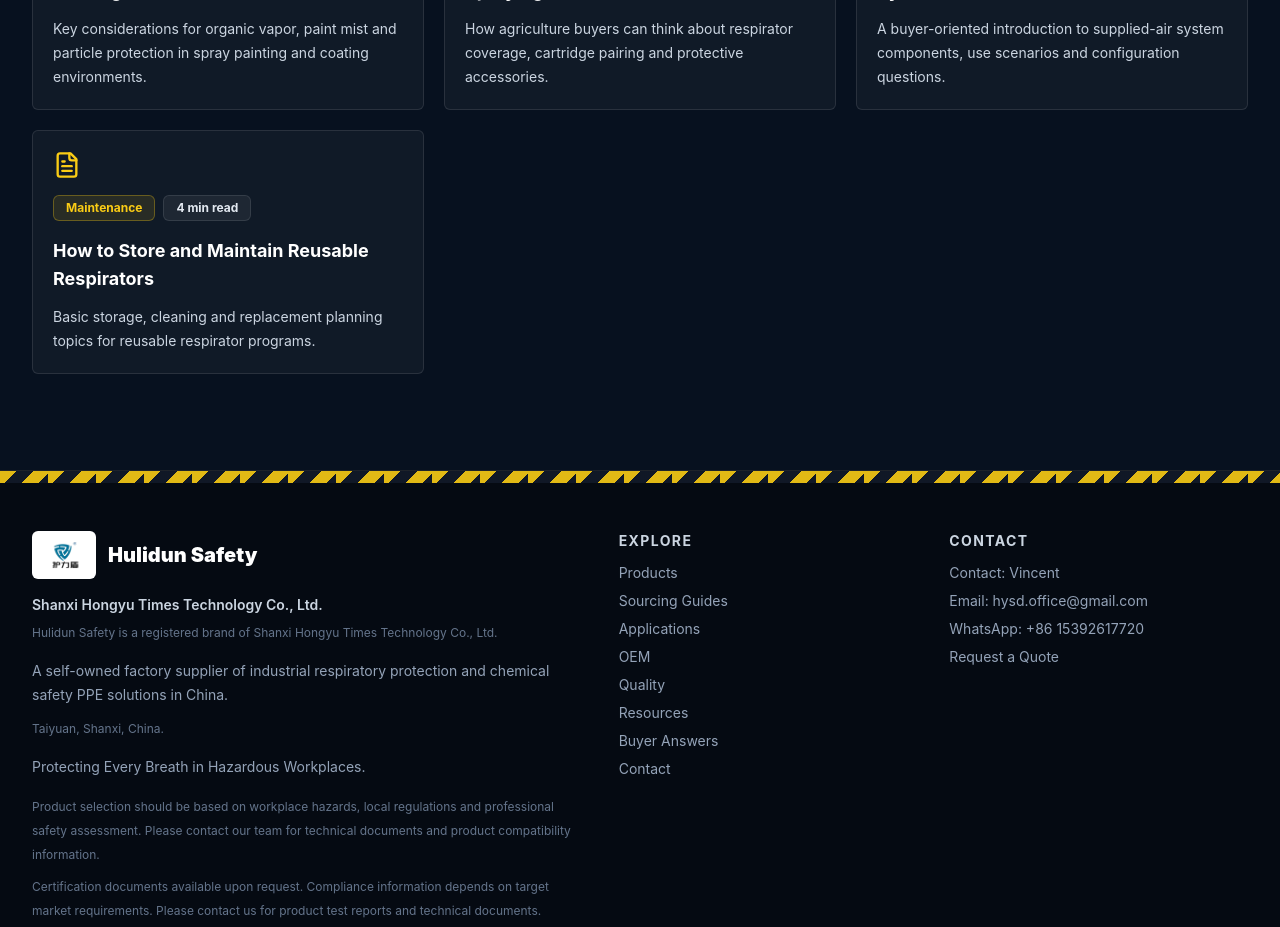
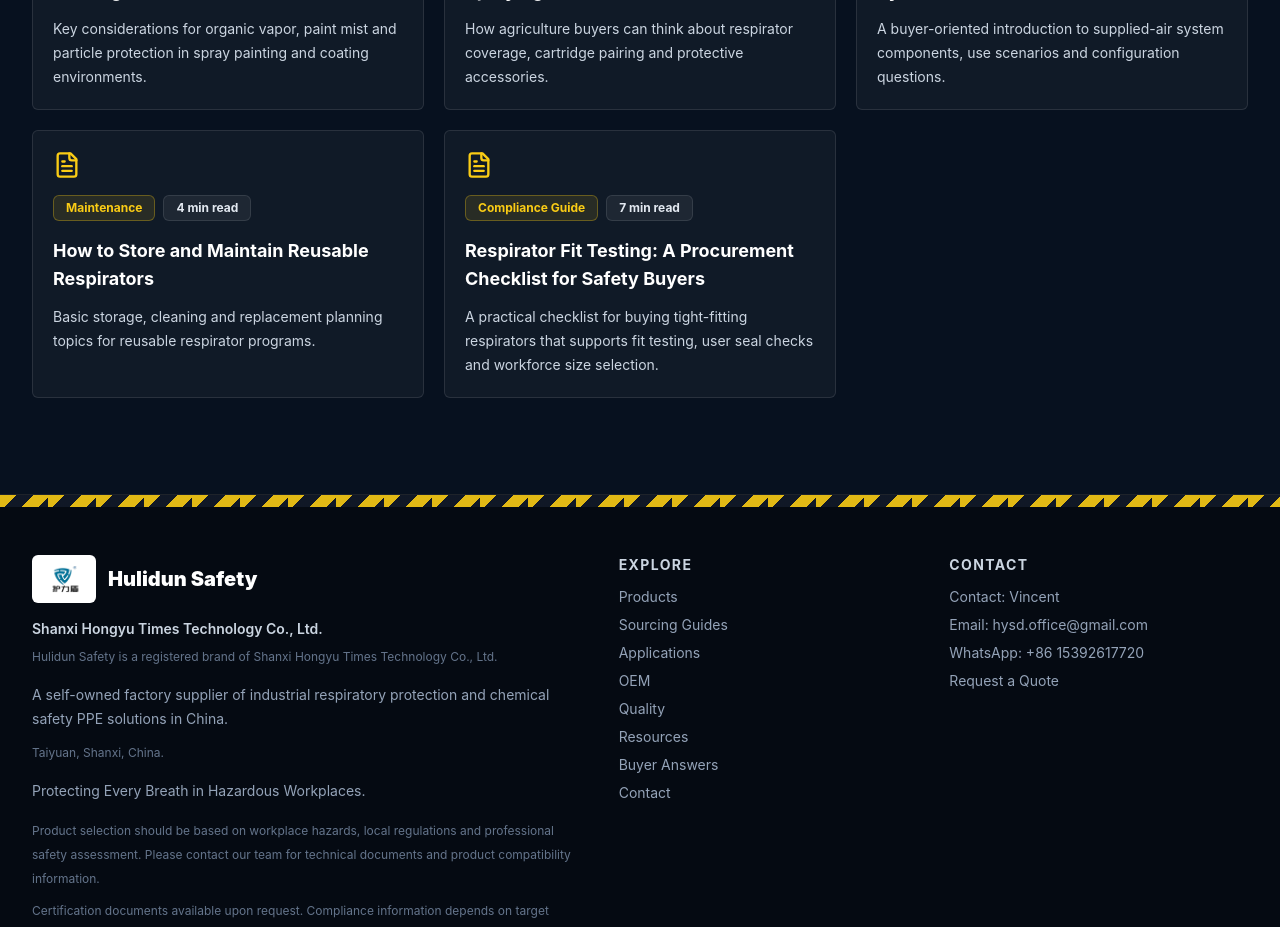
Before and after one commit to hysdoffice-ai/hulidun-safety, a Next.js app: page /resources in a window 1280 px wide. Shown: the part 920-1847 px from the top of the page. Built offline with nearby package versions, Linux system fonts and the light colour scheme; no server answers.

Commit message:
SEO/AEO: update src/data/resources.ts

```diff
--- a/src/data/resources.ts
+++ b/src/data/resources.ts
@@ -15,6 +15,13 @@ export type Resource = {
     body: string;
   }[];
   relatedProductCategories: string[];
+  publishedAt?: string;
+  updatedAt?: string;
+  sources?: {
+    title: string;
+    url: string;
+    publisher: string;
+  }[];
 };
 
 export const resources: Resource[] = [
@@ -255,5 +262,66 @@ export const resources: Resource[] = [
       }
     ],
     relatedProductCategories: ["Accessories & Emergency PPE", "Filters & Cartridges", "Half Face Respirators"]
+  },
+  {
+    id: "res-fit-testing-procurement-checklist",
+    slug: "respirator-fit-testing-procurement-checklist",
+    title: "Respirator Fit Testing: A Procurement Checklist for Safety Buyers",
+    excerpt: "A practical checklist for buying tight-fitting respirators that supports fit testing, user seal checks and workforce size selection.",
+    category: "Compliance Guide",
+    readTime: "7 min read",
+    metaDescription: "Use this respirator fit testing procurement checklist to plan model and size selection, records, user seal checks and supplier documentation for tight-fitting respirators.",
+    publishedAt: "2026-07-17",
+    updatedAt: "2026-07-17",
+    questions: [
+      {
+        question: "Is a user seal check the same as a respirator fit test?",
+        answer: "No. A fit test verifies that a specific respirator model and size can fit a wearer, while a user seal check is performed each time a tight-fitting respirator is put on. A seal check does not replace a fit test."
+      },
+      {
+        question: "When should a worker be fit tested for a tight-fitting respirator?",
+        answer: "For workplaces covered by the U.S. OSHA respiratory protection standard, fit testing is required before initial use, at least annually, and when a different facepiece type, model, style or size is used. Other markets may have different requirements."
+      },
+      {
+        question: "What should a buyer request from a respirator supplier before bulk ordering?",
+        answer: "Request available facepiece sizes, model-specific user instructions, compatible filters and parts, sample units for the fit-test process, packaging details and the technical documents needed for the destination market."
+      }
+    ],
+    sections: [
+      {
+        heading: "Build fit testing into procurement",
+        body: "A tight-fitting respirator should not be selected by catalog appearance alone. Procurement teams should coordinate with the workplace respiratory protection program so representative users can be evaluated with the exact make, model, style and size being considered. A sample stage before the bulk order can reduce the risk of purchasing one facepiece configuration that does not fit the workforce."
+      },
+      {
+        heading: "Plan a usable size and model range",
+        body: "Respirator fit varies by wearer and facepiece design. Ask the supplier which sizes are available, whether replacement parts are shared across sizes and whether each size uses the same cartridge interface. Keep model and size identifiers clear in the purchase order because changing either may require another fit test under the applicable program."
+      },
+      {
+        heading: "Separate fit testing from the daily seal check",
+        body: "Fit testing is a formal qualitative or quantitative process. A user seal check is a separate check performed whenever a tight-fitting respirator is donned, using the manufacturer's instructions or an accepted procedure. Buyer documentation and training material should describe both steps without presenting the seal check as a substitute for fit testing."
+      },
+      {
+        heading: "Complete the buyer document pack",
+        body: "Before shipment, confirm model and size lists, user instructions, cleaning and storage guidance, compatible filters, spare-part codes and available test or compliance documents. Requirements differ by country and workplace, so the employer or responsible safety professional must confirm the final respirator program and local regulatory obligations."
+      }
+    ],
+    relatedProductCategories: ["Full Face Respirators", "Half Face Respirators", "Filters & Cartridges"],
+    sources: [
+      {
+        title: "Fit Testing",
+        url: "https://www.cdc.gov/niosh/ppe/respirators/fit-testing.html",
+        publisher: "CDC/NIOSH"
+      },
+      {
+        title: "Respiratory Protection Standard — 29 CFR 1910.134",
+        url: "https://www.osha.gov/laws-regs/regulations/standardnumber/1910/1910.134",
+        publisher: "U.S. OSHA"
+      },
+      {
+        title: "User Seal Check Procedures — Appendix B-1",
+        url: "https://www.osha.gov/laws-regs/regulations/standardnumber/1910/1910.134AppB1",
+        publisher: "U.S. OSHA"
+      }
+    ]
   }
 ];
```
